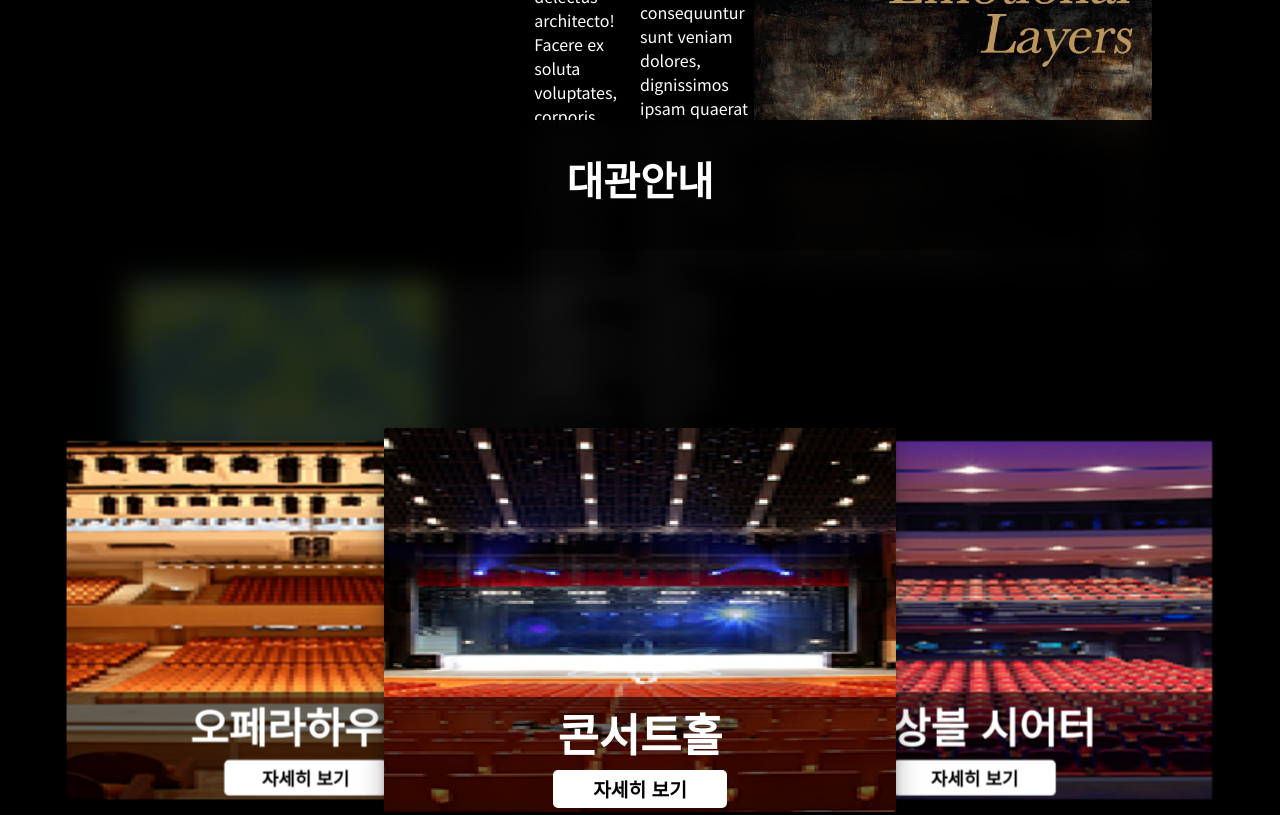
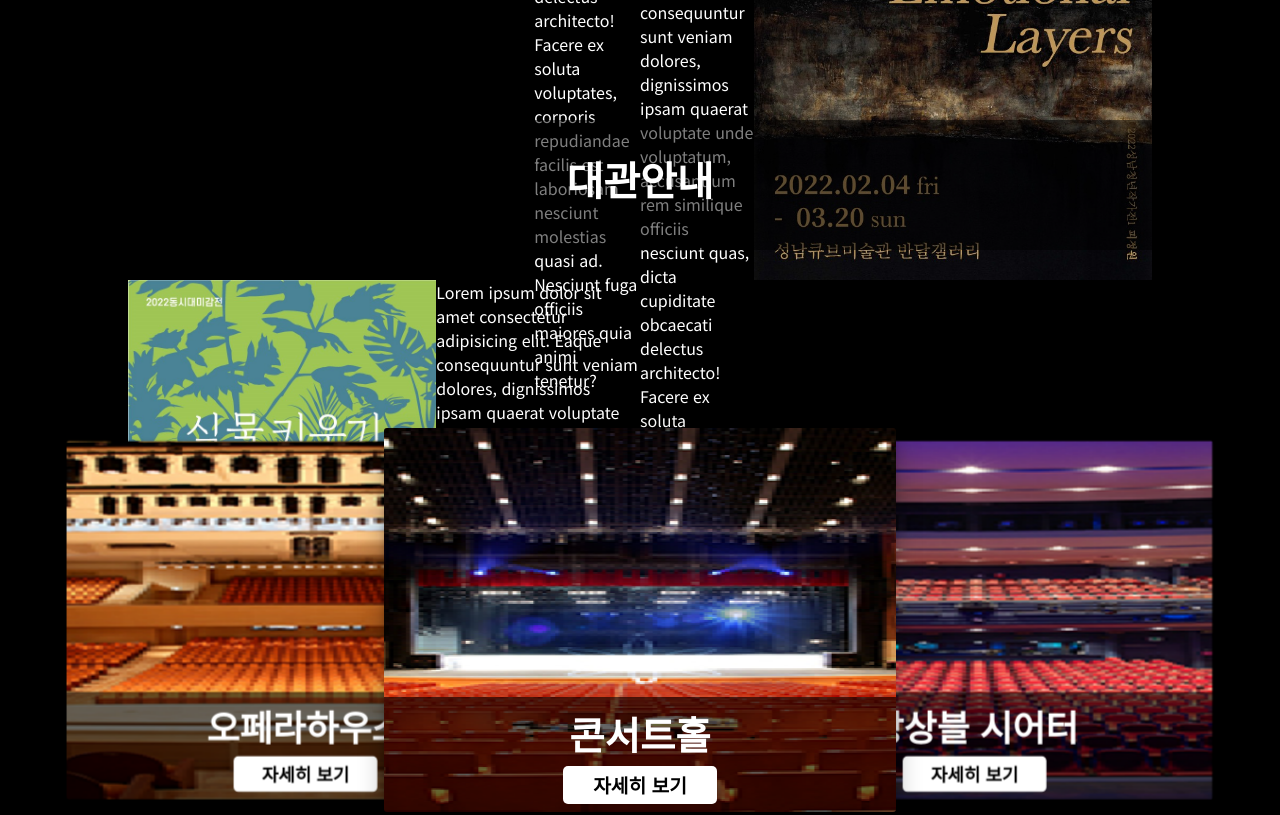
Before and after one commit to jun-isaac/seongnam_team, a plain HTML site: page index.html in a window 1280 px wide. Shown: the part 5180-5995 px from the top of the page. Drawn offline with nearby package versions, Linux system fonts and the light colour scheme.

Commit message:
rental z-index 수정

```diff
--- a/css/main.css
+++ b/css/main.css
@@ -263,7 +263,7 @@
     align-items: center;
     justify-content: center;
     position: relative;
-    z-index: 999;
+    /* z-index: 999; */
 }
 
 #rental>.main-title {
@@ -404,14 +404,14 @@ input[type=radio]:checked {
 }
 
 .click-modal>p {
-    font-size: 3.5vw;
+    font-size: 3vw;
     text-align: center;
 }
 
 .click-modal span {
     margin-top: 5px;
     font-size: 1.5vw;
-    padding: 5px 40px;
+    padding: 5px 30px;
 }
 
 /* info */
```
